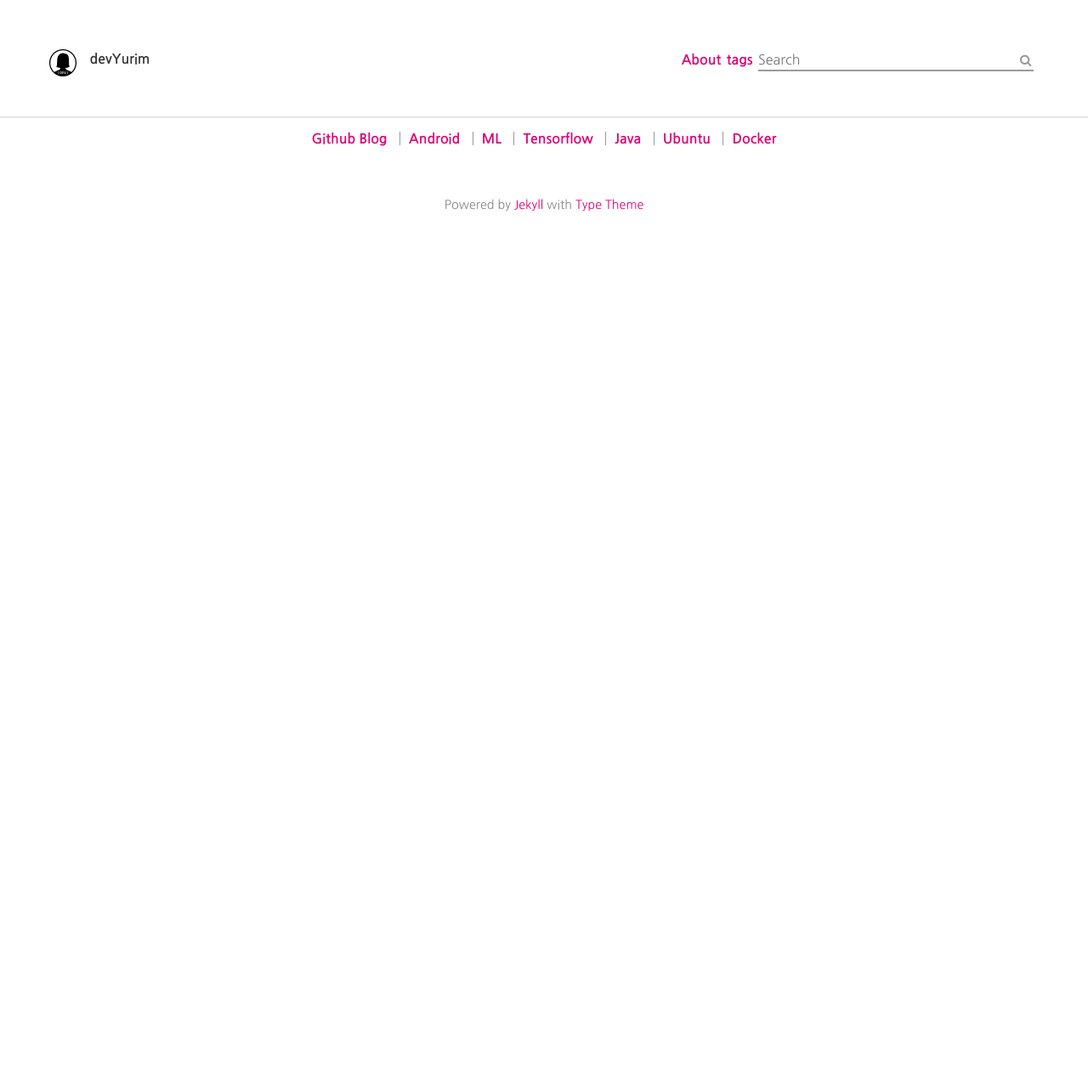
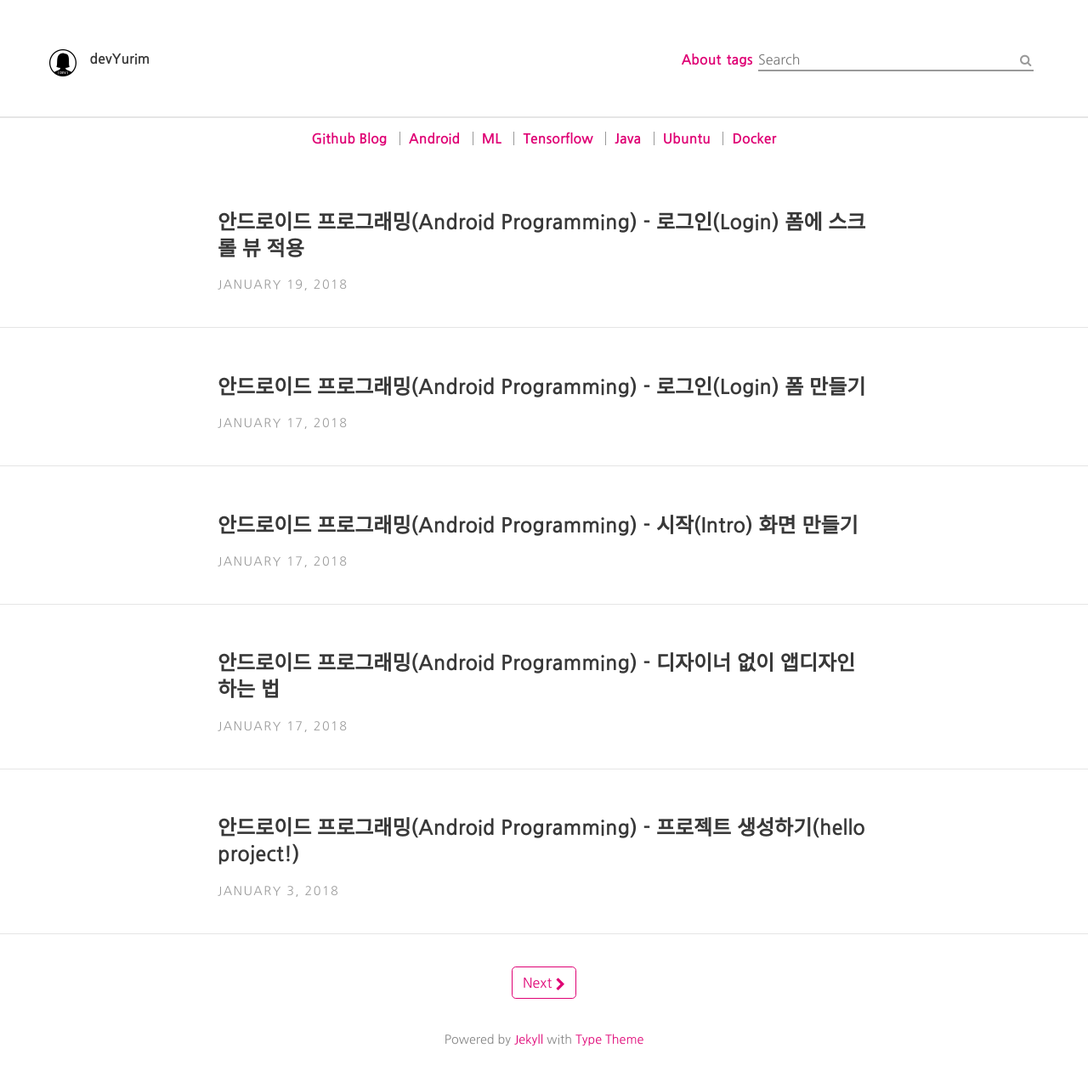
Before and after one commit to devYurim/devYurim.github.io, a Jekyll site: the page category/Android/index.html, which Jekyll copies as it is, in a window 1280 px wide. Shown: the whole page at 85% size. Built offline with Jekyll 4.4.1, drawn with Linux system fonts in a browser that asks for light colours; nearby versions of some CDN libraries; comment, search, counter and statistics services are not loaded; before the commit the page ends 900 px from its top, so only the background shows below that.

Commit message:
fix page

```diff
--- a/category/Android/index.html
+++ b/category/Android/index.html
@@ -1,4 +1,258 @@
----
-layout: category
-title: Android
----
+<!DOCTYPE html>
+<html class="no-js">
+  <head>
+	<meta charset="utf-8">
+	<title>Android | devYurim</title>
+	<meta name="description" content="developer blog">
+	<meta name="viewport" content="width=device-width, initial-scale=1">
+
+	<!-- CSS -->
+	<link rel="stylesheet" href="/assets/css/main.css">
+
+	<!--Favicon-->
+	<link rel="shortcut icon" href="/assets/favicon.ico" type="image/x-icon">
+
+	<!-- Canonical -->
+	<link rel="canonical" href="/category/Android/">
+
+	<!-- RSS -->
+	<link rel="alternate" type="application/atom+xml" title="devYurim" href="/feed.xml" />
+
+	<!-- Font Awesome -->
+	<link href="//maxcdn.bootstrapcdn.com/font-awesome/4.7.0/css/font-awesome.min.css" rel="stylesheet">
+
+	<!-- Google Fonts -->
+
+	<link href="https://fonts.googleapis.com/css?family=Nanum+Gothic:400,700" rel="stylesheet">
+
+
+	<!-- KaTeX -->
+
+	<link rel="stylesheet" href="//cdnjs.cloudflare.com/ajax/libs/KaTeX/0.8.3/katex.min.css">
+	<script src="//cdnjs.cloudflare.com/ajax/libs/KaTeX/0.8.3/katex.min.js"></script>
+
+
+	<!-- Google Analytics -->
+
+	<script>
+	(function(i,s,o,g,r,a,m){i['GoogleAnalyticsObject']=r;i[r]=i[r]||function(){
+	(i[r].q=i[r].q||[]).push(arguments)},i[r].l=1*new Date();a=s.createElement(o),
+	m=s.getElementsByTagName(o)[0];a.async=1;a.src=g;m.parentNode.insertBefore(a,m)
+	})(window,document,'script','//www.google-analytics.com/analytics.js','ga');
+
+	ga('create', 'UA-111748939-1', 'auto');
+	ga('send', 'pageview');
+	</script>
+
+</head>
+
+  <body>
+    <header class="site-header">
+	<div class="branding">
+
+		<a href="/">
+			<img class="avatar" src="/assets/img/blogmark.png" alt=""/>
+		</a>
+
+		<h1 class="site-title">
+			<a href="/">devYurim</a>
+		</h1>
+	</div>
+
+	<nav class="site-nav">
+		<ul>
+
+
+
+
+					<li>
+						<a class="page-link" href="/about/">
+							About
+						</a>
+					</li>
+
+
+
+
+
+
+
+
+
+
+
+
+
+
+
+
+
+
+
+					<li>
+						<a class="page-link" href="/tags.html">
+							tags
+						</a>
+					</li>
+
+
+
+
+
+
+
+
+
+
+
+
+
+
+
+
+
+
+
+
+
+
+
+
+
+
+
+
+
+            <!-- Search bar -->
+
+            <li>
+            <form action="/search.html" method="get">
+                <input type="text" id="search-box" name="query" placeholder="Search" class="">
+                <button type="submit" class="">
+                    <i class="fa fa-fw fa-search"></i>
+                </button>
+            </form>
+            </li>
+
+		</ul>
+	</nav>
+</header>
+
+    <header class="site-category">
+<ul>
+
+    <li><a href="/category/Github+Blog/index.html">Github Blog</a></li>
+
+    <li><a href="/category/Android/index.html">Android</a></li>
+
+    <li><a href="/category/ML/index.html">ML</a></li>
+
+    <li><a href="/category/Tensorflow/index.html">Tensorflow</a></li>
+
+    <li><a href="/category/Java/index.html">Java</a></li>
+
+    <li><a href="/category/Ubuntu/index.html">Ubuntu</a></li>
+
+    <li><a href="/category/Docker/index.html">Docker</a></li>
+
+</ul>
+</header>
+
+    <div class="content">
+      <!-- Pagination is active -->
+
+
+<div class="posts">
+
+    <div class='post-teaser'>
+      <h2>
+        <a class='post-link' href="/android/2018/01/19/android-6.html">
+          안드로이드 프로그래밍(Android Programming) - 로그인(Login) 폼에 스크롤 뷰 적용
+        </a>
+      </h2>
+      <p class='meta'>
+        January 19, 2018</p>
+    </div>
+
+    <div class='post-teaser'>
+      <h2>
+        <a class='post-link' href="/android/2018/01/17/android-5.html">
+          안드로이드 프로그래밍(Android Programming) - 로그인(Login) 폼 만들기
+        </a>
+      </h2>
+      <p class='meta'>
+        January 17, 2018</p>
+    </div>
+
+    <div class='post-teaser'>
+      <h2>
+        <a class='post-link' href="/android/2018/01/17/android-4.html">
+          안드로이드 프로그래밍(Android Programming) - 시작(Intro) 화면 만들기
+        </a>
+      </h2>
+      <p class='meta'>
+        January 17, 2018</p>
+    </div>
+
+    <div class='post-teaser'>
+      <h2>
+        <a class='post-link' href="/android/2018/01/17/android-3.html">
+          안드로이드 프로그래밍(Android Programming) - 디자이너 없이 앱디자인 하는 법
+        </a>
+      </h2>
+      <p class='meta'>
+        January 17, 2018</p>
+    </div>
+
+    <div class='post-teaser'>
+      <h2>
+        <a class='post-link' href="/android/2018/01/03/android-2.html">
+          안드로이드 프로그래밍(Android Programming) - 프로젝트 생성하기(hello project!)
+        </a>
+      </h2>
+      <p class='meta'>
+        January 3, 2018</p>
+    </div>
+
+</div>
+
+
+<div class="pagination">
+
+
+  <a href="page2.html" class="button" >
+    Next
+    <i class="fa fa-chevron-right"></i>
+  </a>
+
+</div>
+
+
+    </div>
+
+<script src="/assets/js/katex_init.js"></script>
+
+
+
+<footer class="site-footer">
+	<p class="text">Powered by <a href="https://jekyllrb.com/">Jekyll</a> with <a href="https://github.com/rohanchandra/type-theme">Type Theme</a>
+</p>
+</footer>
+
+
+    <script id="dsq-count-scr" src="//.disqus.com/count.js" async></script>
+
+    <!-- Google Analytics Tracking code -->
+<script type="text/javascript">
+    var _gaq = _gaq || [];
+    _gaq.push(['_setAccount', '']);
+    _gaq.push(['_trackPageview']);
+    (function() {
+        var ga = document.createElement('script'); ga.type = 'text/javascript'; ga.async = true;
+        ga.src = ('https:' == document.location.protocol ? 'https://ssl' : 'http://www') + '.google-analytics.com/ga.js';
+        var s = document.getElementsByTagName('script')[0]; s.parentNode.insertBefore(ga, s);
+    })();
+</script>
+
+  </body>
+</html>
```
